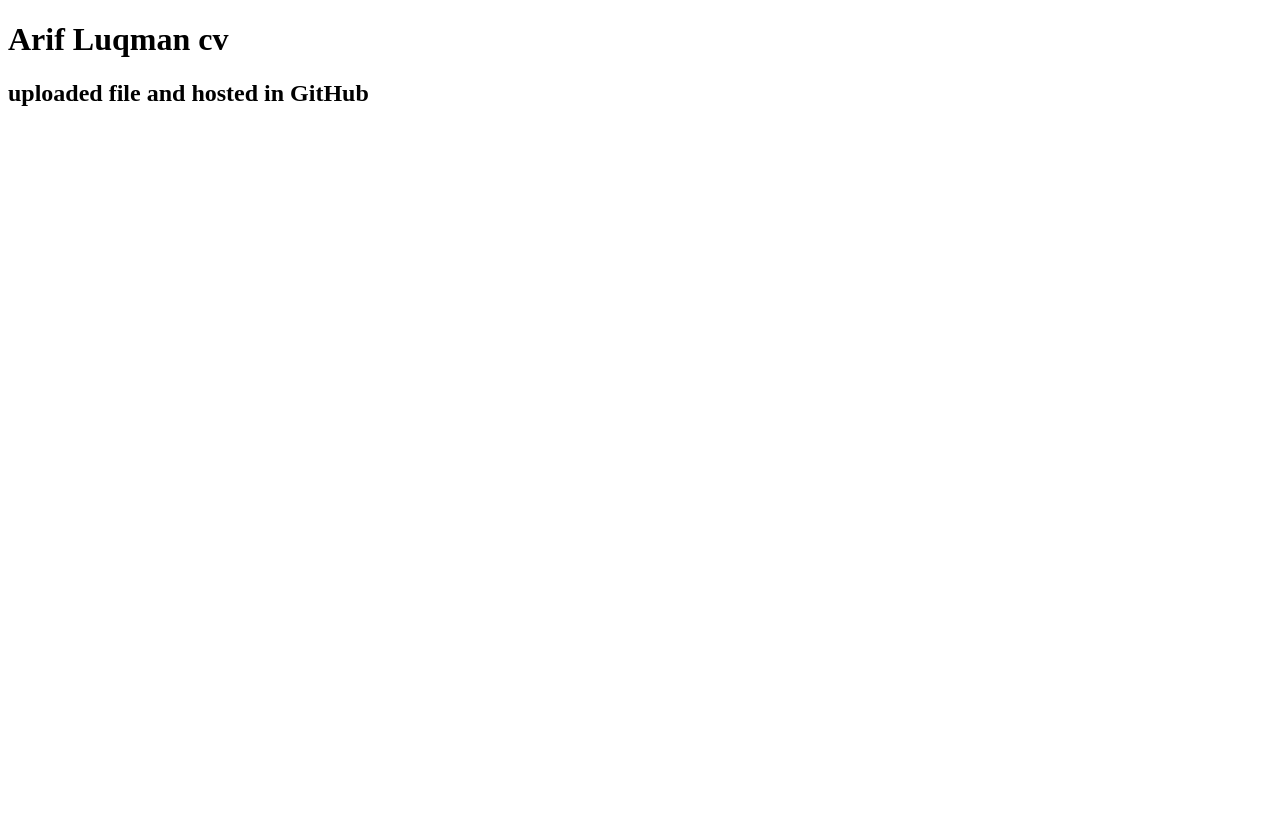
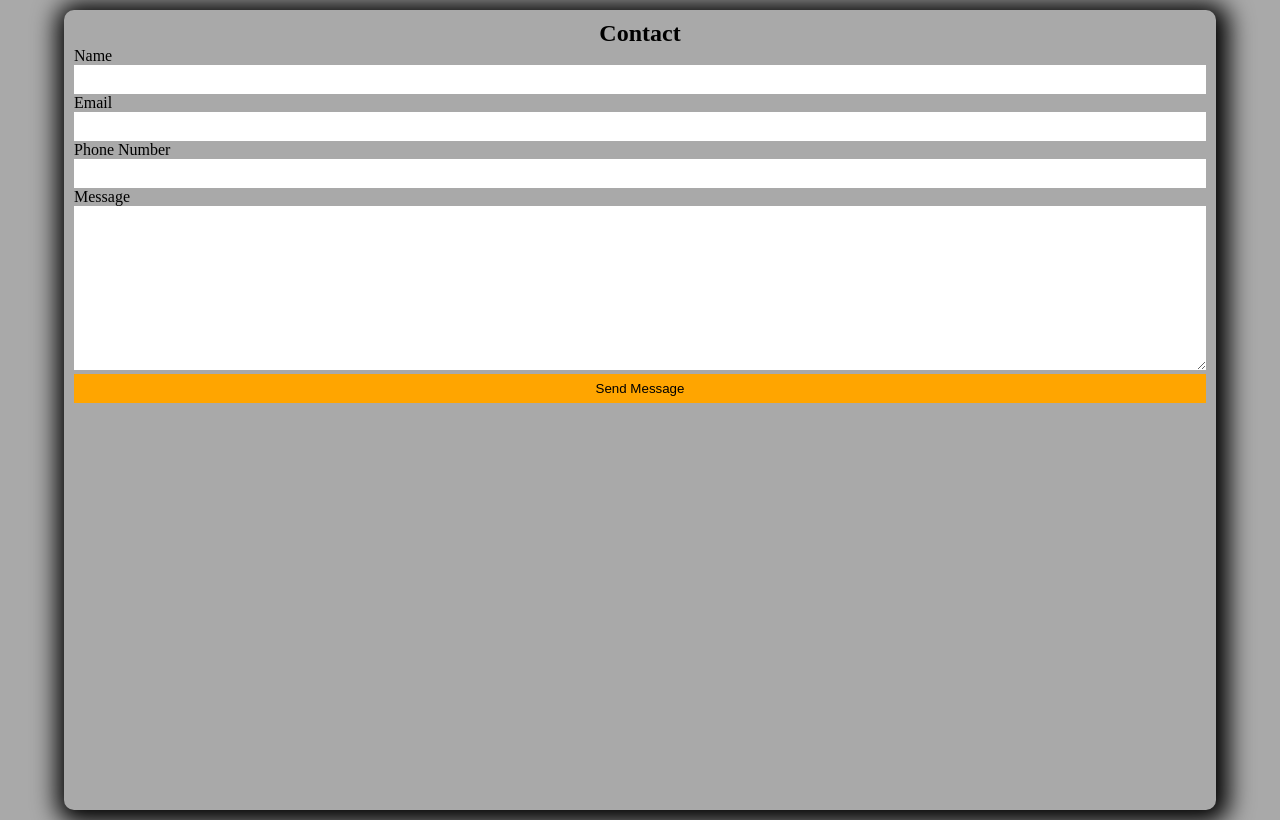
Before and after one commit to imarifluqman/cv, a plain HTML site: page index.html in a window 1280 px wide. Drawn offline with Linux system fonts and the light colour scheme.

Commit message:
contact form added

```diff
--- a/index.html
+++ b/index.html
@@ -4,12 +4,27 @@
 <head>
   <meta charset="UTF-8">
   <meta name="viewport" content="width=device-width, initial-scale=1">
-  <title></title>
+  <link rel="stylesheet" href="style.css">
+  <title>contact form</title>
 </head>
 
-<body>
-<h1>Arif Luqman cv</h1>
-<h2>uploaded file and hosted in GitHub</h2>
+<body
+
+  <div class="container">
+  <h2>Contact</h2>
+  <form action="" method="get">
+    <label for="">Name
+    <input type="text"></label>
+    <label for="">email
+    <input type="email"></label>
+    <label for="">Phone number
+    <input type="number"></label>
+    <label for="">Message
+    <textarea name="" id="" cols="30" rows="10"></textarea></label>
+    <input value="Send Message" type="button">
+  </form>
+</div>
+
 </body>
 
 </html>
--- /dev/null
+++ b/style.css
@@ -0,0 +1,46 @@
+*{
+  margin: 0;
+  padding: 0;
+  box-sizing: border-box;
+}
+body{
+  width: 100%;
+  height: 100vh;
+  background: orangered
+}
+.container{
+  width: 90%;
+  background: darkgray;
+  margin: 10px auto;
+  padding:10px;
+  border-radius: 10px;
+  box-shadow: 3px 3px 25px 10px black;
+
+}
+.container h2{
+  text-align: center;
+}
+.container form label{
+  display: block;
+  text-transform: capitalize;
+
+}
+.container form input{
+  display: block;
+  width: 100%;
+  margin: 0 auto;
+  padding:7px;
+  border: none;
+  outline: none;
+
+}
+.container form textarea{
+  width: 100%;
+  border: none;
+  outline: none;
+  padding: 7px;
+
+}
+.container form input[type=button]{
+  background: orange;
+}
```
